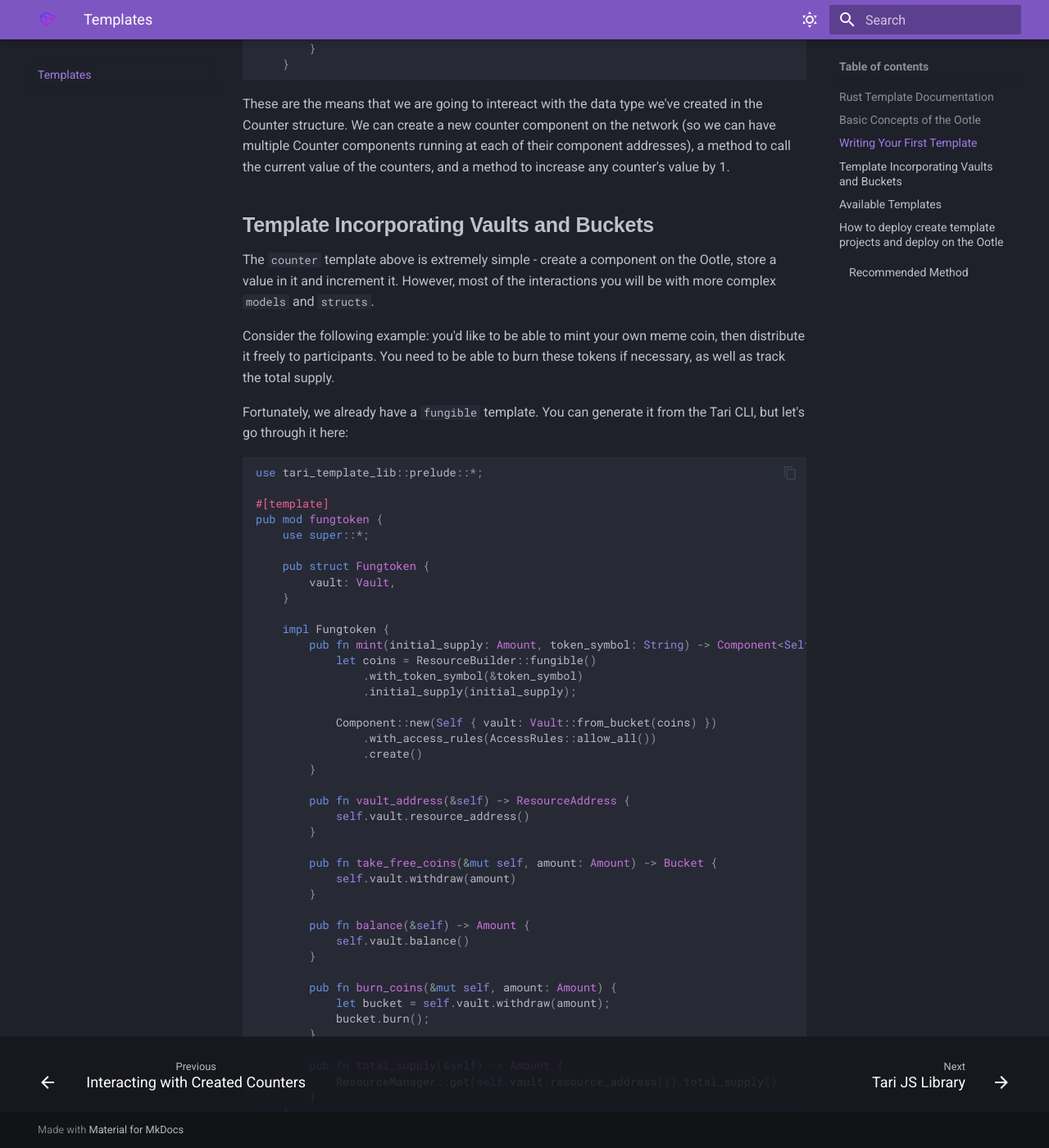
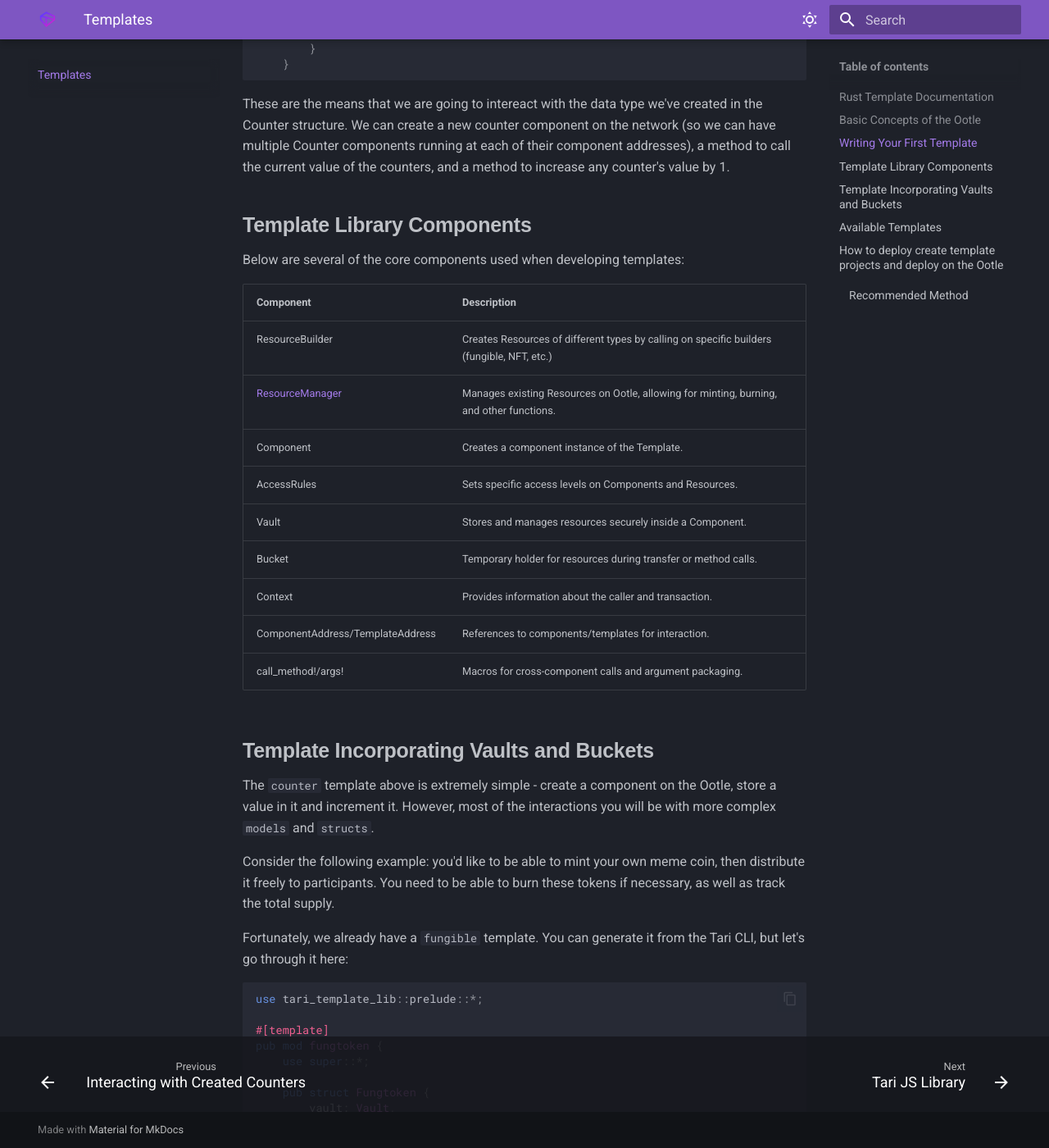
Before and after one commit to tari-project/doc-playground, an MkDocs documentation site: the page built from docs/tari-templates.md, in a window 1280 px wide and 1400 px high, scrolled down 2929 px. Shown: the whole window at 82% size. Built offline with MkDocs 1.6.1 and Material for MkDocs 9.7.7, drawn with Linux system fonts in a browser that asks for light colours.

Commit message:
chore: updating hello ootle and associated documentation

````diff
--- a/docs/tari-templates.md
+++ b/docs/tari-templates.md
@@ -101,6 +101,22 @@ Lastly, we have several methods for interacting with the structure contained wit
 ```
 
 These are the means that we are going to intereact with the data type we've created in the Counter structure. We can create a new counter component on the network (so we can have multiple Counter components running at each of their component addresses), a method to call the current value of the counters, and a method to increase any counter's value by 1.
+
+## Template Library Components
+
+Below are several of the core components used when developing templates:
+
+| Component        | Description                                                                                 |
+|------------------|---------------------------------------------------------------------------------------------|
+| ResourceBuilder  | Creates Resources of different types by calling on specific builders (fungible, NFT, etc.)  |
+| [ResourceManager](#template-lib-resource-manager)  | Manages existing Resources on Ootle, allowing for minting, burning, and other functions.    |
+| Component        | Creates a component instance of the Template.                                               |
+| AccessRules      | Sets specific access levels on Components and Resources.                                    |
+| Vault        | Stores and manages resources securely inside a Component.                           |
+| Bucket       | Temporary holder for resources during transfer or method calls.                         |
+| Context      | Provides information about the caller and transaction.                                  |
+| ComponentAddress/TemplateAddress | References to components/templates for interaction.                 |
+| call_method!/args! | Macros for cross-component calls and argument packaging.                          |
 
 ## Template Incorporating Vaults and Buckets
 The `counter` template above is extremely simple - create a component on the Ootle, store a value in it and increment it. However, most of the interactions you will be with more complex `models` and `structs`.
````
Also changed, not shown: docs/helloootle/02-setting-up-ootle-wallet.md (+1 -2 lines), docs/helloootle/04-creating-a-basic-web-app.md (+11 -0 lines), docs/tari-templates (old).md (+1 -1 lines), 1 other file.
